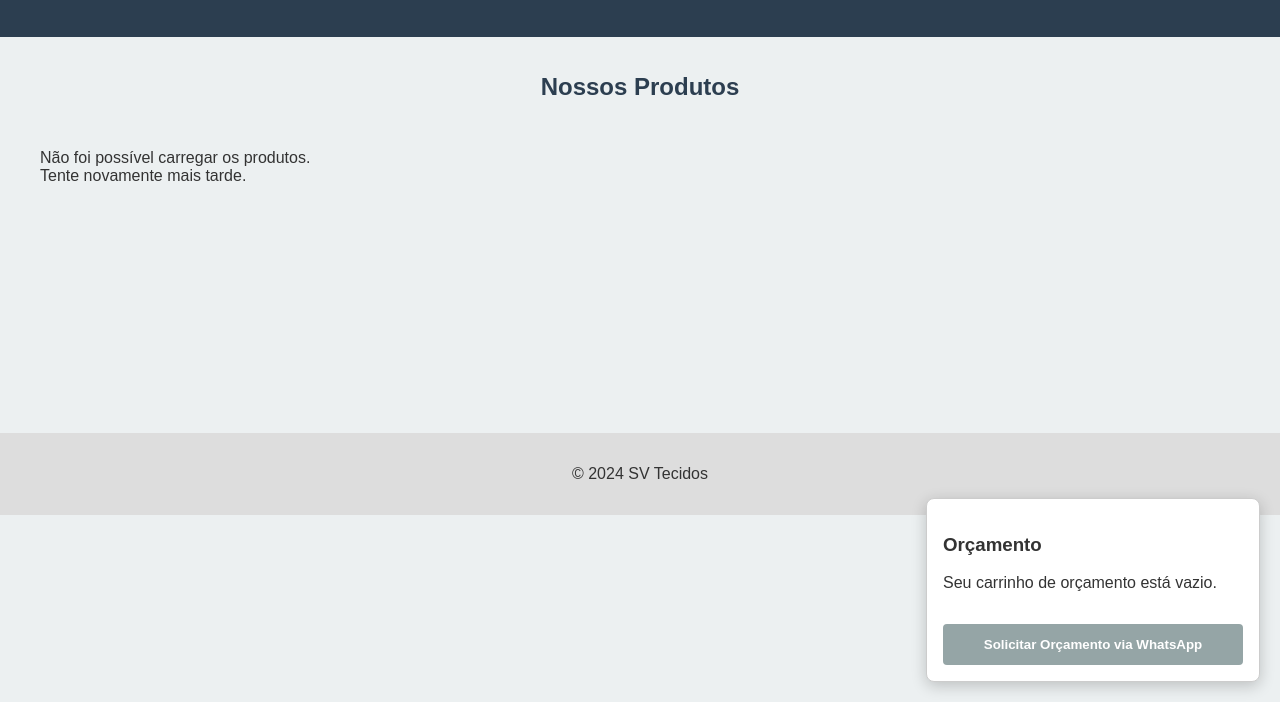
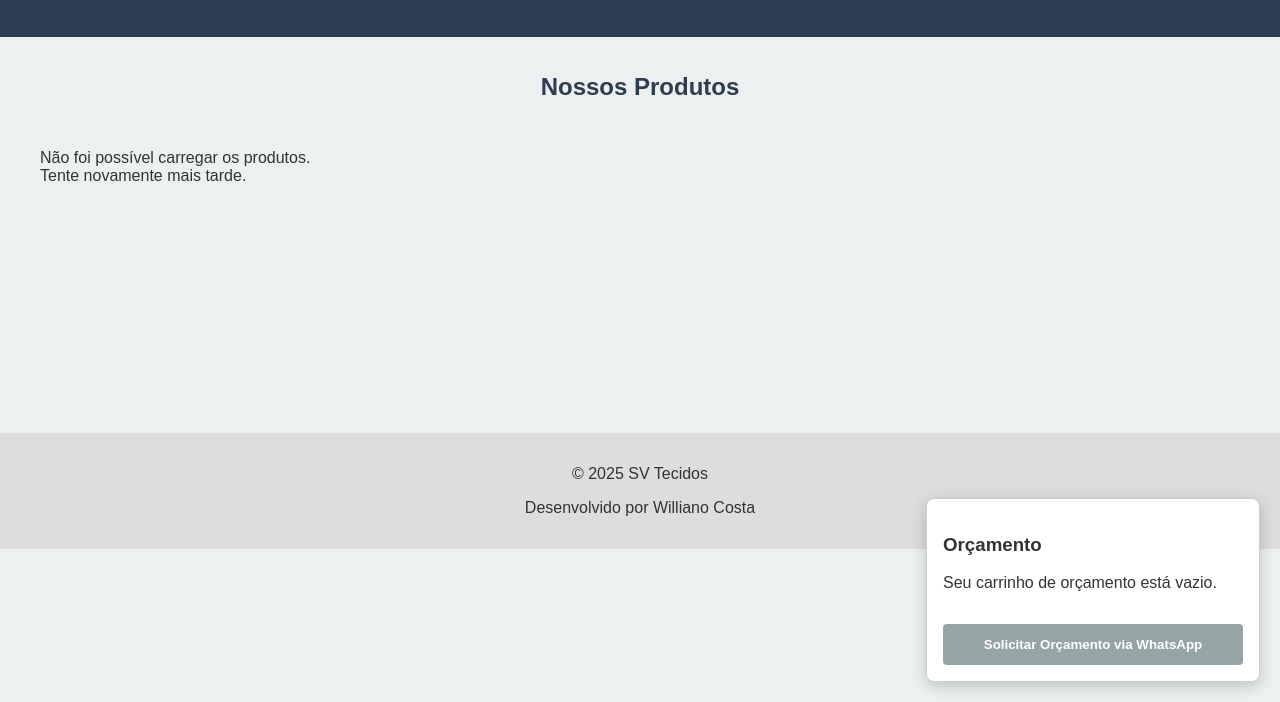
Before and after one commit to WillianoCosta/svtecidos, a plain HTML site: page index.html in a window 1280 px wide. Shown: the part 98-800 px from the top of the page. Drawn offline with Linux system fonts and the light colour scheme; no server answers.

Commit message:
Update index.html

```diff
--- a/index.html
+++ b/index.html
@@ -28,7 +28,8 @@
     </div>
 
     <footer>
-        <p>&copy; 2024 SV Tecidos</p>
+        <p>&copy; 2025 SV Tecidos</p>
+        <p>Desenvolvido por Williano Costa</p>
     </footer>
 
     <script src="script.js"></script>
```
